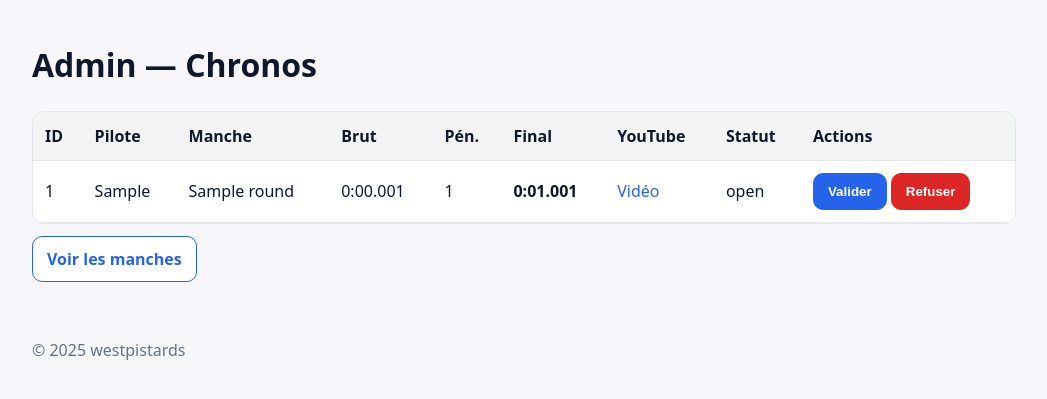
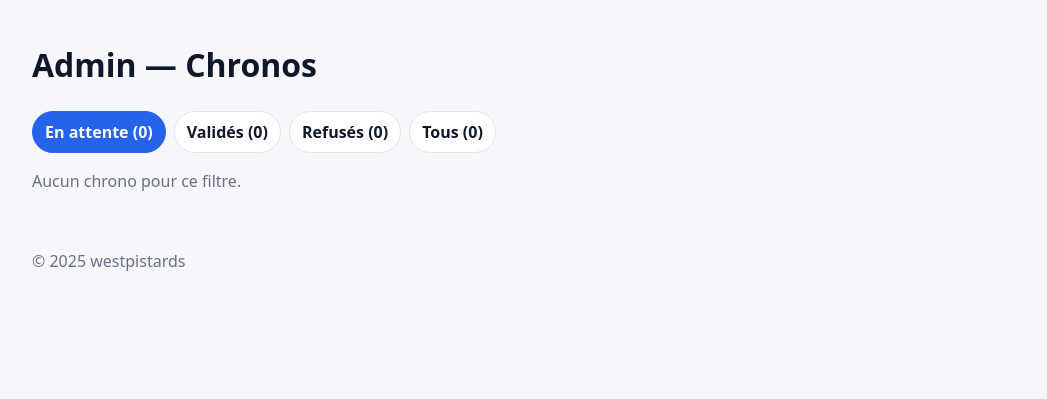
Before and after one commit to cmoulaman-ux/Westpistards-Challenge, a Flask app: page /admin/times in a window 1280 px wide. Shown: the part 84-483 px from the top of the page, without its empty margins (116-1163 px from the left). Run offline with Flask 3, Linux system fonts and the light colour scheme; the visitor is signed in with stand-in values (Sample User, id 1); tables that the repository leaves empty hold one stand-in row (values such as "Sample post"); some libraries are stand-ins or nearby versions.

Commit message:
Admin Times: onglets avec filtres (pending par défaut) + compteurs

```diff
--- a/app.py
+++ b/app.py
@@ -586,27 +586,76 @@ def admin_round_delete(round_id):
 @app.get("/admin/times")
 def admin_times():
     if not db:
-        return PAGE("<h1>Admin — Chronos</h1><p class='muted'>DB non dispo.</p>")
+        return PAGE("<h1>Admin</h1><p class='muted'>DB non dispo.</p>")
     u = current_user()
     if not is_admin(u):
         return PAGE("<h1>Accès refusé</h1><p class='muted'>Réservé aux administrateurs.</p>"), 403
 
-    # Montrer d'abord les pending, puis approved puis rejected
-    entries = (
+    from sqlalchemy import func
+
+    # --- Statut actif via ?status= (default: pending)
+    status = (request.args.get("status") or "pending").lower()
+    valid = {"pending", "approved", "rejected", "all"}
+    if status not in valid:
+        status = "pending"
+
+    # --- Compteurs par statut
+    counts = {"pending": 0, "approved": 0, "rejected": 0, "all": 0}
+    rows = (
+        db.session.query(TimeEntry.status, func.count(TimeEntry.id))
+        .group_by(TimeEntry.status)
+        .all()
+    )
+    for st, cnt in rows:
+        counts[st] = cnt
+    counts["all"] = counts["pending"] + counts["approved"] + counts["rejected"]
+
+    # --- Requête filtrée
+    q = (
         TimeEntry.query
-        .order_by(
-            db.case((TimeEntry.status == "pending", 0), (TimeEntry.status == "approved", 1), else_=2),
-            TimeEntry.created_at.desc()
-        )
-        .all()
+        .join(User, User.id == TimeEntry.user_id)
+        .order_by(TimeEntry.created_at.desc())
+    )
+    if status != "all":
+        q = q.filter(TimeEntry.status == status)
+    entries = q.all()
+
+    # --- Tabs
+    def tab(label, key):
+        active = " active" if status == key else ""
+        return f"<a class='tab{active}' href='/admin/times?status={key}'>{label} ({counts.get(key,0)})</a>"
+
+    tabs = (
+        "<div class='tabs'>"
+        f"{tab('En attente', 'pending')}"
+        f"{tab('Validés', 'approved')}"
+        f"{tab('Refusés', 'rejected')}"
+        f"{tab('Tous', 'all')}"
+        "</div>"
     )
 
     if not entries:
-        return PAGE("<h1>Admin — Chronos</h1><p class='muted'>Aucun chrono pour le moment.</p>")
+        return PAGE(f"""
+          <h1>Admin — Chronos</h1>
+          {tabs}
+          <p class='muted'>Aucun chrono pour ce filtre.</p>
+        """)
 
+    # --- Lignes du tableau
     def row(e):
         final_ms_val = final_time_ms(e.raw_time_ms, e.penalties)
         yt = f"<a href='{e.youtube_link}' target='_blank' rel='noopener'>Vidéo</a>" if e.youtube_link else "—"
+        actions = ""
+        # Montrer les boutons surtout pour 'pending'
+        if e.status == "pending":
+            actions = (
+                f"<form method='post' action='/admin/times/{e.id}/approve' style='display:inline;margin-right:6px;'>"
+                f"  <button class='btn' type='submit'>Valider</button>"
+                f"</form>"
+                f"<form method='post' action='/admin/times/{e.id}/reject' style='display:inline;'>"
+                f"  <button class='btn danger' type='submit'>Refuser</button>"
+                f"</form>"
+            )
         return f"""
         <tr>
           <td>{e.id}</td>
@@ -616,38 +665,28 @@ def admin_times():
           <td>{e.penalties}</td>
           <td><strong>{ms_to_str(final_ms_val)}</strong></td>
           <td>{yt}</td>
-          <td>{e.status}</td>
-          <td>
-            <form method="post" action="/admin/times/{e.id}/approve" style="display:inline;">
-              <button class="btn" type="submit">Valider</button>
-            </form>
-            <form method="post" action="/admin/times/{e.id}/reject" style="display:inline;">
-              <button class="btn danger" type="submit">Refuser</button>
-            </form>
-          </td>
+          <td><span class='badge {"pending" if e.status=="pending" else ("approved" if e.status=="approved" else "rejected")}'>{e.status}</span></td>
+          <td>{actions}</td>
         </tr>
         """
 
+    rows_html = "".join(row(e) for e in entries)
 
-
-    rows = "".join(row(e) for e in entries)
     table = (
         "<table class='table'>"
-        "<thead>"
-        "<tr>"
-        "<th>ID</th><th>Pilote</th><th>Manche</th><th>Brut</th>"
-        "<th>Pén.</th><th>Final</th><th>YouTube</th><th>Statut</th><th>Actions</th>"
-        "</tr>"
-        "</thead>"
-        f"<tbody>{rows}</tbody>"
+        "<thead><tr>"
+        "<th>ID</th><th>Pilote</th><th>Manche</th><th>Brut</th><th>Pén.</th><th>Final</th><th>YouTube</th><th>Statut</th><th>Actions</th>"
+        "</tr></thead>"
+        f"<tbody>{rows_html}</tbody>"
         "</table>"
     )
 
-    return PAGE(
-        "<h1>Admin — Chronos</h1>"
-        + table +
-        "<p style='margin-top:12px'><a class='btn outline' href='/rounds'>Voir les manches</a></p>"
-    )
+    return PAGE(f"""
+      <h1>Admin — Chronos</h1>
+      {tabs}
+      {table}
+    """)
+
 
 
 @app.post("/admin/times/<int:time_id>/approve")
--- a/static/style.css
+++ b/static/style.css
@@ -221,3 +221,27 @@ nav a:hover{
 }
 .cd-warn{ background:#fffbeb; border-color:#fde68a; color:#7c2d12; }   /* < 24h */
 .cd-danger{ background:#fef2f2; border-color:#fecaca; color:#991b1b; } /* < 1h  */
+
+/* Onglets admin times */
+.tabs{
+  display:flex;
+  gap:8px;
+  margin:8px 0 12px 0;
+  flex-wrap:wrap;
+}
+.tabs .tab{
+  display:inline-block;
+  padding:8px 12px;
+  border:1px solid var(--border);
+  border-radius:999px;
+  color:var(--text);
+  text-decoration:none;
+  background:#fff;
+  font-weight:600;
+}
+.tabs .tab:hover{ background:var(--primary-weak); text-decoration:none; }
+.tabs .tab.active{
+  background:var(--primary);
+  color:#fff;
+  border-color:var(--primary);
+}
```
